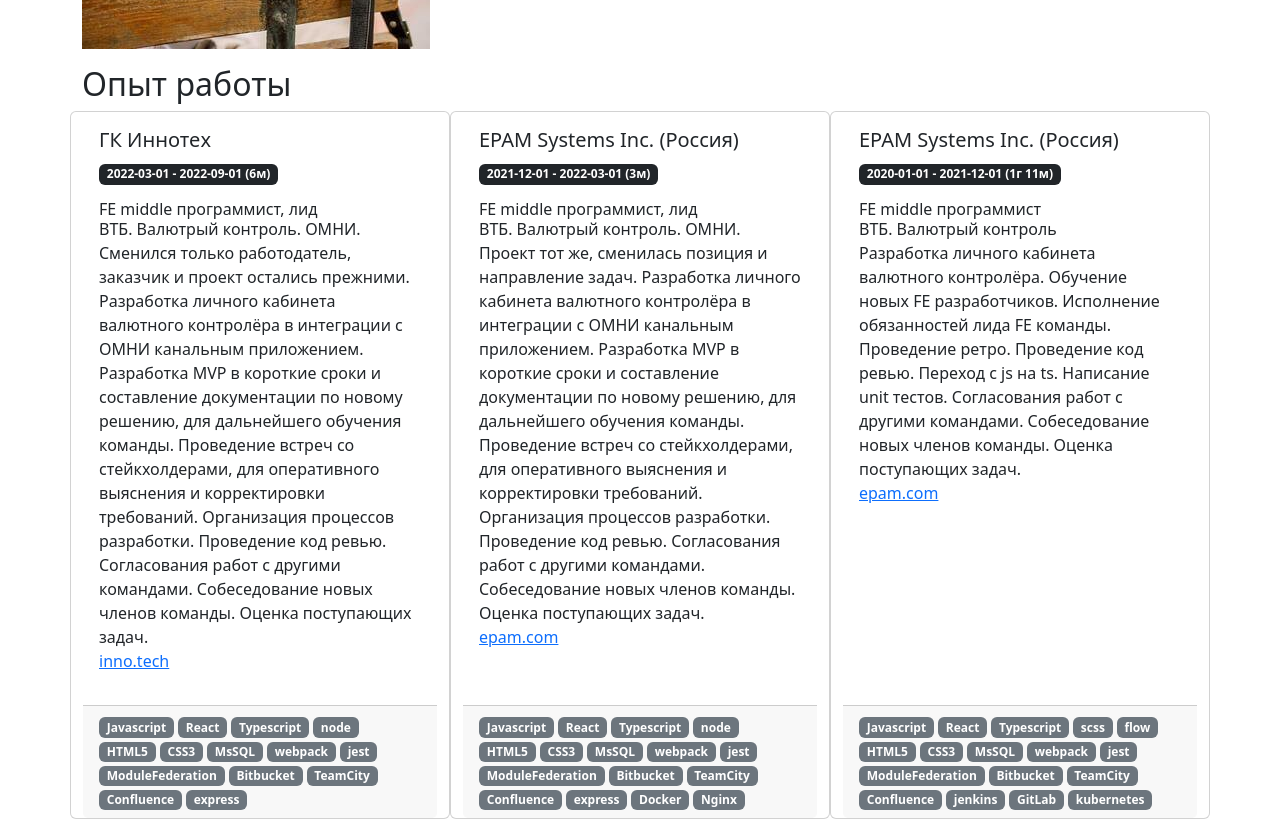
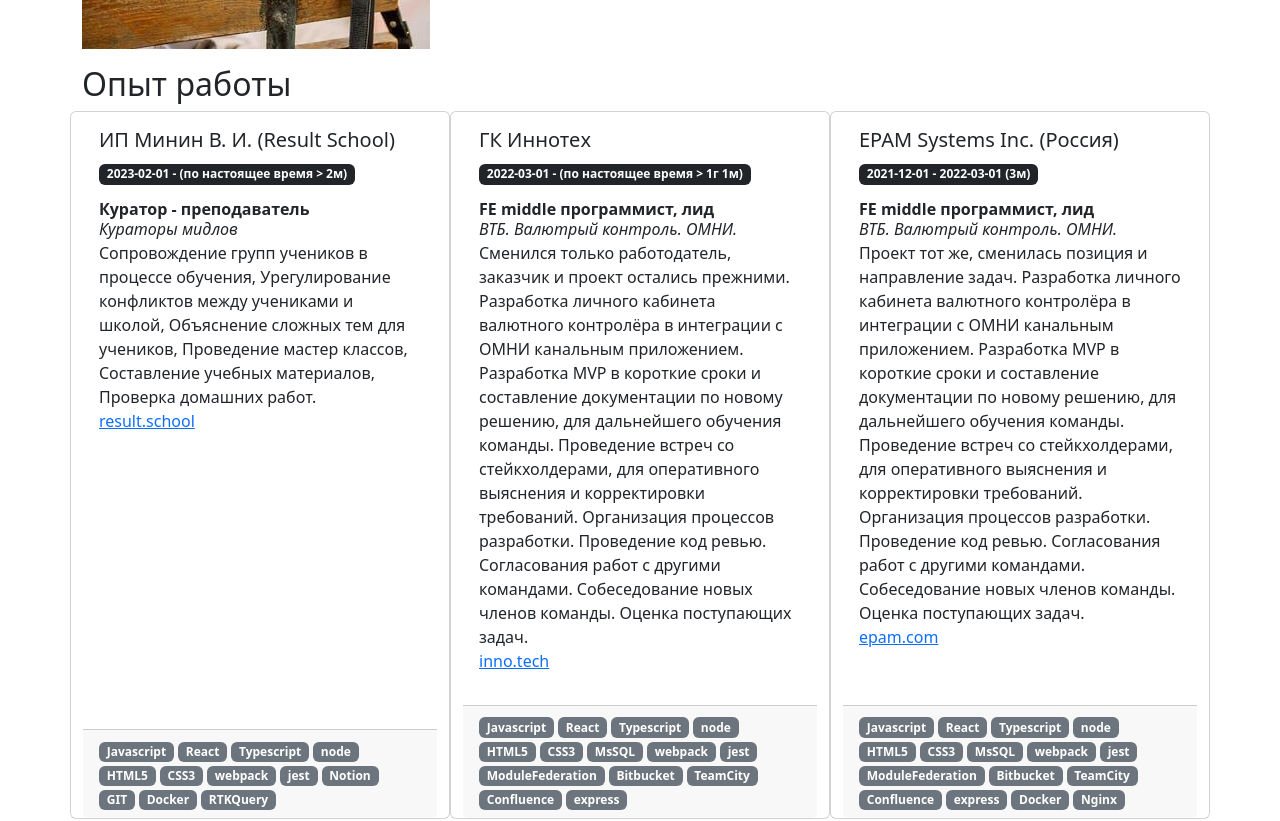
Before and after one commit to taraswww777/taraswww777.dev, a Next.js app: page / in a window 1280 px wide. Shown: the part 600-1421 px from the top of the page. Built offline with nearby package versions, Linux system fonts and the light colour scheme.

Commit message:
add result.school in work-experience

```diff
--- a/src/__data/work-experience.json
+++ b/src/__data/work-experience.json
@@ -105,7 +105,6 @@
   },
   {
     "dateBegin": "2022-03-01T01:00:00.000Z",
-    "dateEnd": "2022-09-01T01:00:00.000Z",
     "companyName": "ГК Иннотех",
     "companySite": "https://inno.tech/",
     "companySiteName": "inno.tech",
@@ -116,5 +115,18 @@
       "ModuleFederation", "Bitbucket", "TeamCity", "Confluence", "express"
     ],
     "description": "Сменился только работодатель, заказчик и проект остались прежними. Разработка личного кабинета валютного контролёра в интеграции с ОМНИ канальным приложением. Разработка MVP в короткие сроки и составление документации по новому решению, для дальнейшего обучения команды. Проведение встреч со стейкхолдерами, для оперативного выяснения и корректировки требований. Организация процессов разработки. Проведение код ревью. Согласования работ с другими командами. Собеседование новых членов команды. Оценка поступающих задач."
+  },
+  {
+    "dateBegin": "2023-02-01T01:00:00.000Z",
+    "companyName": "ИП Минин В. И. (Result School)",
+    "companySite": "https://result.school/",
+    "companySiteName": "result.school",
+    "workPosition": "Куратор - преподаватель",
+    "teamName": "Кураторы мидлов",
+    "technologiesTags": [
+      "Javascript", "React", "Typescript", "node", "HTML5", "CSS3", "webpack","jest",
+      "Notion", "GIT", "Docker", "RTKQuery"
+    ],
+    "description": "Сопровождение групп учеников в процессе обучения, Урегулирование конфликтов между учениками и школой, Объяснение сложных тем для учеников, Проведение мастер классов, Составление учебных материалов, Проверка домашних работ."
   }
 ]
--- a/src/components/work-experience/WorkInterval.tsx
+++ b/src/components/work-experience/WorkInterval.tsx
@@ -2,20 +2,29 @@ import {formatDate, getDiffDate} from "../../utils";
 
 interface WorkIntervalProps {
   dateBegin: string;
-  dateEnd: string;
+  dateEnd?: string;
 }
 
+const currentDate = new Date().toUTCString();
+
 export const WorkInterval = ({
-  dateBegin, dateEnd
+  dateBegin,
+  dateEnd
 }: WorkIntervalProps) => {
   const bDate = new Date(dateBegin);
-  const eDate = new Date(dateEnd);
+  const eDate = new Date(dateEnd || currentDate);
 
   const {y, m} = getDiffDate(bDate, eDate);
 
+  if (dateEnd) {
+    return (
+      <>{`${formatDate(bDate)} - ${formatDate(eDate)} (${y ? y + 'г ' : ''}${m || 0}м)`}</>
+    );
+  }
+
   return (
     <>
-      {`${formatDate(bDate)} - ${formatDate(eDate)} (${y ? y + 'г ' : ''}${m || 0}м)`}
+      {`${formatDate(bDate)} - (по настоящее время > ${y ? y + 'г ' : ''}${m || 0}м)`}
     </>
   )
 }
--- a/src/components/work-experience/work-experience.component.tsx
+++ b/src/components/work-experience/work-experience.component.tsx
@@ -41,8 +41,8 @@ export const WorkExperienceComponent = () => {
               </span>
             </p>
 
-            {item.workPosition && (<p className="card-subtitle">{item.workPosition}</p>)}
-            {item.teamName && (<p className="card-subtitle">{item.teamName}</p>)}
+            {item.workPosition && (<p className="card-subtitle"><b>{item.workPosition}</b></p>)}
+            {item.teamName && (<p className="card-subtitle"><i>{item.teamName}</i></p>)}
             <div className="card-text">{item.description}</div>
             <p>
               {item.companySite && (
--- a/src/types/dto.ts
+++ b/src/types/dto.ts
@@ -7,7 +7,7 @@ export interface ContactDto {
 
 export interface WorkExperienceDto {
   dateBegin: string,
-  dateEnd: string,
+  dateEnd?: string,
   companyName: string,
   companySite?: string,
   companySiteName?: string,
```
